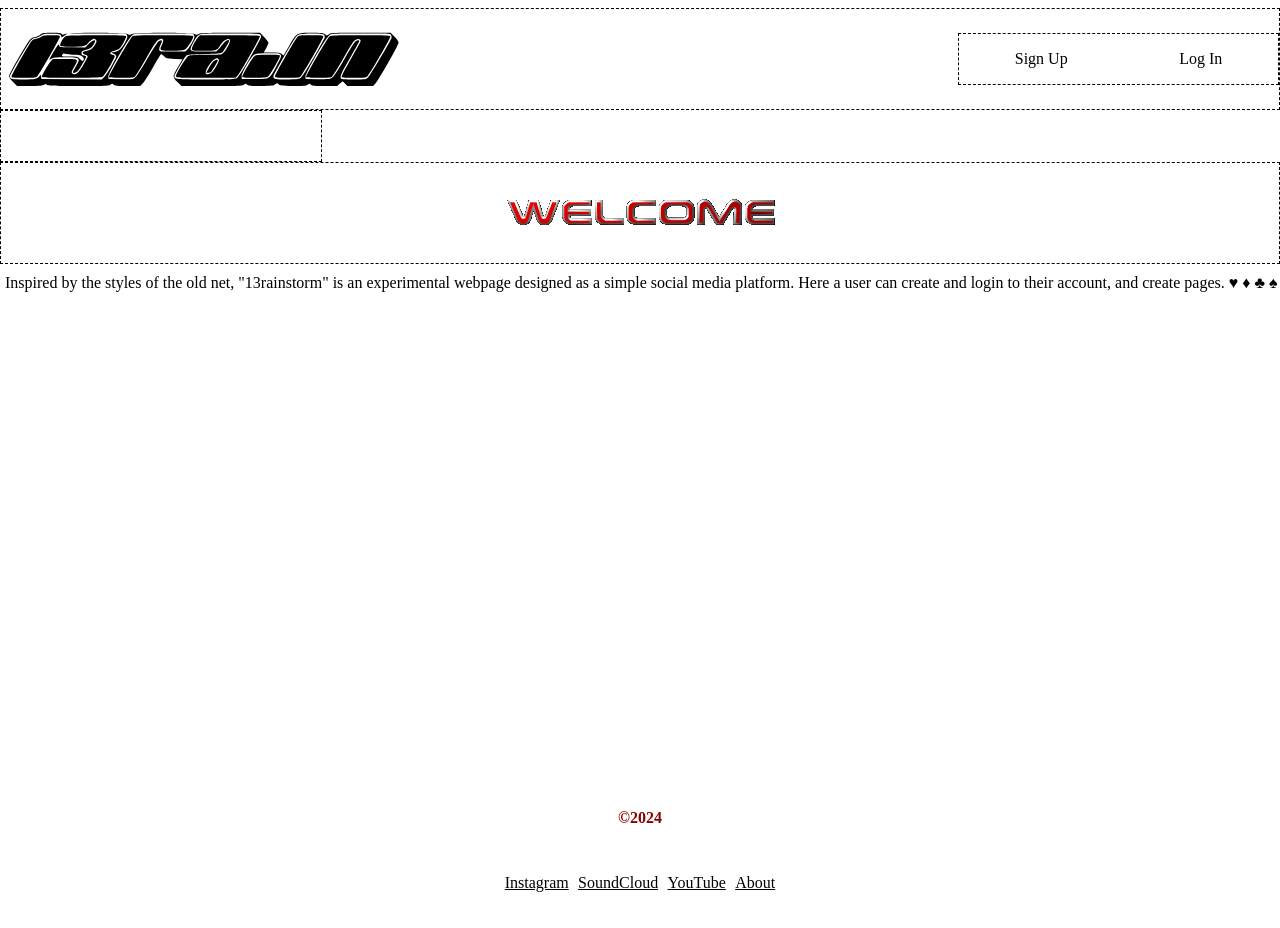
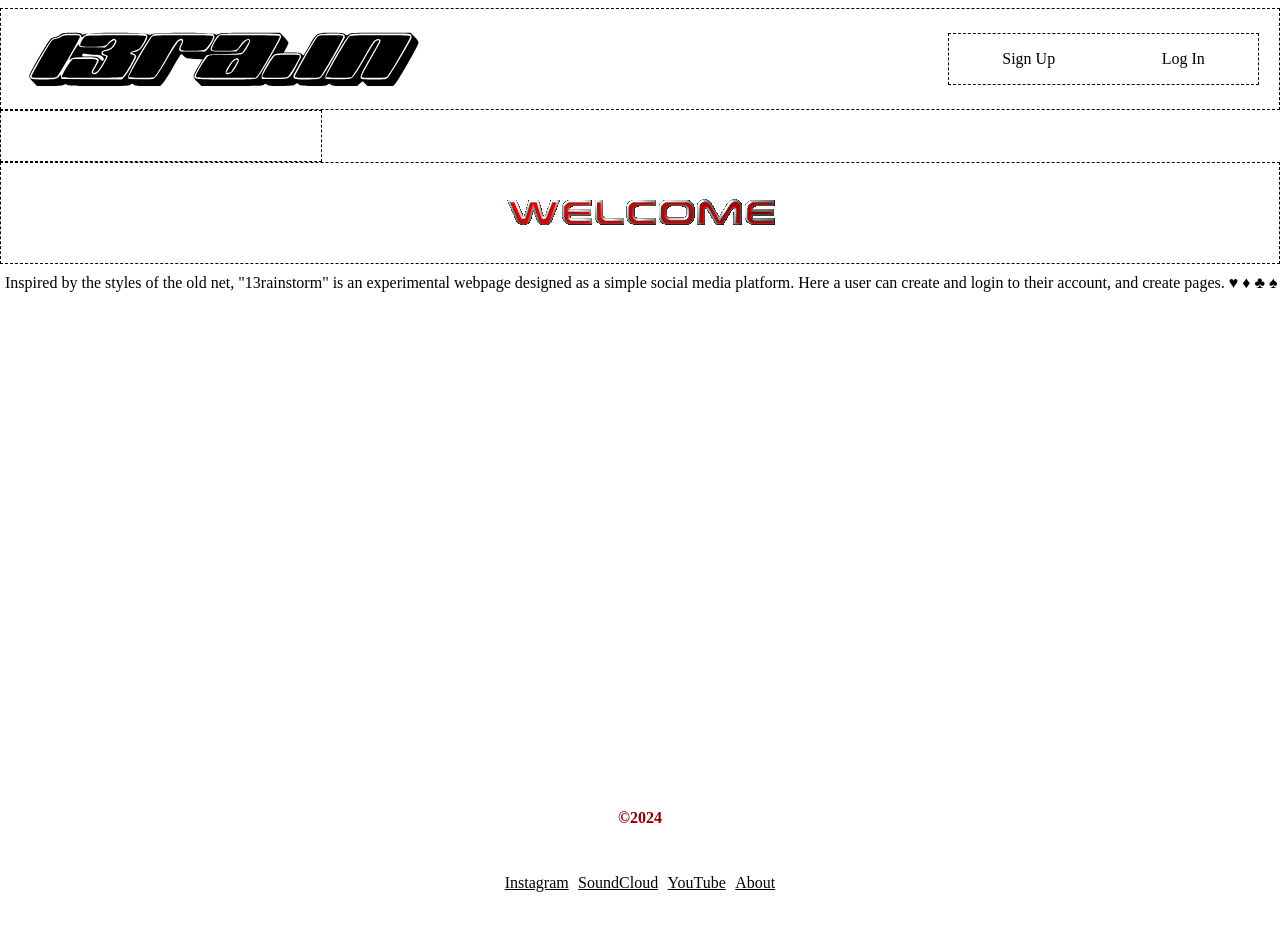
Before and after one commit to krezket/13ra.in, a React (Vite) app: page /about in a window 1280 px wide. Built offline with nearby package versions, Linux system fonts and the light colour scheme; the HTML template or start-up script is replaced by a standard one.

Commit message:
added tags

```diff
--- a/src/components/Header/style.css
+++ b/src/components/Header/style.css
@@ -9,6 +9,7 @@ header {
   align-items: center;
   flex-direction: row;
   height: 100px;
+  padding: 0 20px 0 20px;
 }
 
 .logo-con {
--- a/src/pages/OtherProfile/OtherProfile.jsx
+++ b/src/pages/OtherProfile/OtherProfile.jsx
@@ -22,6 +22,8 @@ const pathArr = window.location.pathname.split('/');
 let path = pathArr[1].split('/').pop();
 
 const [following, setFollowing] = useState(null);
+
+// GET PROFILE BY USERNAME
   useEffect(() => {
     if (!currentUserID) {
       API.getProfileByName(path)
@@ -46,9 +48,13 @@ const [following, setFollowing] = useState(null);
     }
   }, [currentUserID, path]);
 
+// FOLLOW
   const handleFollow = e => {
     e.preventDefault()
-
+    if (user.id && props.userId === null) {
+      alert('Sign in to follow')
+    }
+    else (
       API.addFollow({
         id: props.userId,
         follow_id: user.id,
@@ -61,8 +67,11 @@ const [following, setFollowing] = useState(null);
         console.log(err)
         alert(err)
       })
+    )
+
   }
 
+  // UNFOLLOW
   const handleUnfollow = e => {
     e.preventDefault()
 
@@ -80,6 +89,7 @@ const [following, setFollowing] = useState(null);
     })
   }
 
+  // CHECK IF FOLLOWING
   useEffect(() => {
     const foundUser = currentUserFollowing.find(obj => obj.id == currentUserID)
     console.log('Found:', foundUser);
```
Lines whose indentation alone changed are shown as unchanged.
